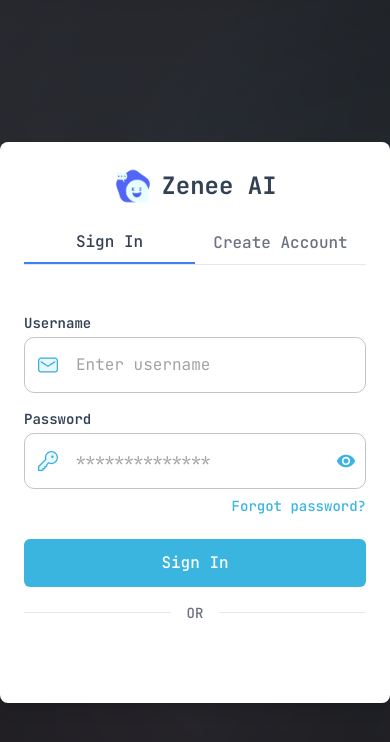
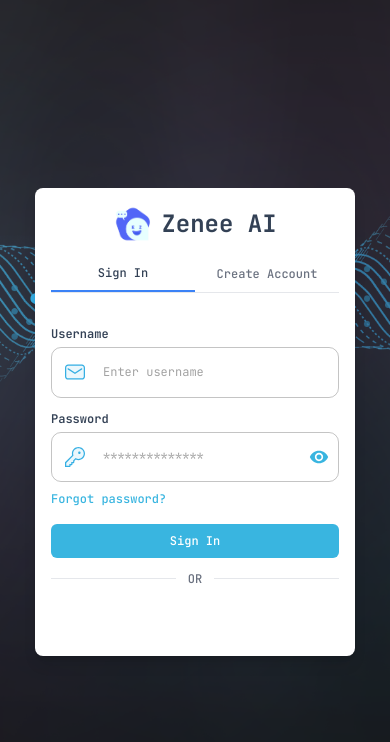
Before and after one commit to hungcvcbn/coze-ai, a Next.js app: page /login in a window 390 px wide. Shown: the top 742 px of the page. Built offline with nearby package versions, Linux system fonts and the light colour scheme; no server answers.

Commit message:
update responsive login sign up

```diff
--- a/src/components/hook-form/CustomTextField.tsx
+++ b/src/components/hook-form/CustomTextField.tsx
@@ -30,11 +30,20 @@ const CustomTextField = forwardRef<HTMLDivElement, CustomTextFieldProps>(
               ? {
                   padding: "3px 8px",
                   height: "24px",
-                  fontSize: "12px",
+                  fontSize: {
+                    xs: "10px",
+                    sm: "12px",
+                    md: "14px",
+                  },
                   fontFamily: "'JetBrains Mono', monospace",
                 }
               : {
                   fontFamily: "'JetBrains Mono', monospace",
+                  fontSize: {
+                    xs: "12px",
+                    sm: "14px",
+                    md: "16px",
+                  },
                 },
           }}
           error={!!error}
@@ -45,12 +54,26 @@ const CustomTextField = forwardRef<HTMLDivElement, CustomTextFieldProps>(
                   textOverflow: "ellipsis",
                   whiteSpace: "nowrap",
                   fontFamily: "'JetBrains Mono', monospace",
+                  fontSize: {
+                    xs: "12px",
+                    sm: "14px",
+                    md: "16px",
+                  },
                 }
               : {
                   fontFamily: "'JetBrains Mono', monospace",
+                  fontSize: {
+                    xs: "12px",
+                    sm: "14px",
+                    md: "16px",
+                  },
                 },
             "& .MuiInputBase-input::placeholder": {
-              fontSize: "14px",
+              fontSize: {
+                xs: "12px",
+                sm: "14px",
+                md: "16px",
+              },
               fontFamily: "'JetBrains Mono', monospace",
             },
             "& .Mui-disabled": {
@@ -62,7 +85,7 @@ const CustomTextField = forwardRef<HTMLDivElement, CustomTextFieldProps>(
                 borderColor: dashedBorder ? "rgb(209 213 219)" : "",
                 borderRadius: "10px",
               },
-              " &:focus-within fieldset": {
+              "&:focus-within fieldset": {
                 borderStyle: "solid",
                 borderColor: dashedBorder ? "primary" : "",
                 borderWidth: dashedBorder ? "2px" : "",
@@ -76,10 +99,19 @@ const CustomTextField = forwardRef<HTMLDivElement, CustomTextFieldProps>(
             "& .MuiFormHelperText-root": {
               marginLeft: "0px !important",
               fontFamily: "'JetBrains Mono', monospace",
+              fontSize: {
+                xs: "10px",
+                sm: "12px",
+                md: "14px",
+              },
             },
             ...(dashedBorder && {
               height: "16px",
-              fontSize: "12px",
+              fontSize: {
+                xs: "10px",
+                sm: "12px",
+                md: "14px",
+              },
             }),
           }}
           helperText={getHelperText(error)}
--- a/src/components/hook-form/RequiredLabel.tsx
+++ b/src/components/hook-form/RequiredLabel.tsx
@@ -9,7 +9,9 @@ type Props = {
 function RequiredLabel({ children, isRequired }: Props) {
   return (
     <div className='flex flex-row'>
-      <p className='text-14-20 text-neutral font-semibold'>{children}</p>
+      <p className='text-12-18 sm:text-14-20 md:text-16-24 text-neutral font-semibold'>
+        {children}
+      </p>
       {isRequired && (
         <Box sx={{ color: "error.main" }} component='span'>
           &nbsp;*
--- a/src/components/login/BasicLoginForm.tsx
+++ b/src/components/login/BasicLoginForm.tsx
@@ -96,31 +96,35 @@ const FormLoginBasic = () => {
 
   return (
     <div
-      className='h-screen w-full flex items-center justify-center bg-white text-neutral'
-      style={{ backgroundImage: `url(${BackgroundImage.src})` }}
+      className='min-h-screen w-full flex items-center justify-center bg-white text-neutral p-4 sm:p-6'
+      style={{
+        backgroundImage: `url(${BackgroundImage.src})`,
+        backgroundSize: "cover",
+        backgroundPosition: "center",
+      }}
     >
-      <div className='relative w-full max-w-lg bg-white mx-auto rounded-lg shadow-lg p-6'>
-        <div className='flex flex-col items-center mb-6'>
-          <div className='flex items-center gap-2 mb-4'>
+      <div className='relative w-full max-w-xs sm:max-w-sm md:max-w-md lg:max-w-lg bg-white mx-auto rounded-lg shadow-lg p-4 sm:p-6'>
+        <div className='flex flex-col items-center mb-4 sm:mb-6'>
+          <div className='flex items-center gap-2 mb-3 sm:mb-4'>
             <Image
               src={LogoZenee}
               alt='Zenee AI'
-              width={40}
-              height={40}
-              className='rounded-lg w-10 h-10'
+              width={32}
+              height={32}
+              className='rounded-lg w-10 h-10 sm:w-12 sm:h-12'
             />
             <div className='text-24-32 font-bold'>Zenee AI</div>
           </div>
 
-          <div className='flex w-full border-b mb-6' role='tablist'>
+          <div className='flex w-full border-b mb-4 sm:mb-6' role='tablist'>
             <button
               role='tab'
               aria-selected={activeTab === "signin"}
               className={clsx(
-                "flex-1 text-center py-2 font-medium",
+                "flex-1 text-center py-2 text-12-18 sm:text-14-20 md:text-16-24 font-medium",
                 activeTab === "signin"
                   ? "border-b-2 border-blue-500"
-                  : "text-gray-500 hover:text-gray-700"
+                  : "text-gray-500 hover:text-neutral"
               )}
               onClick={() => setActiveTab("signin")}
             >
@@ -130,10 +134,10 @@ const FormLoginBasic = () => {
               role='tab'
               aria-selected={activeTab === "signup"}
               className={clsx(
-                "flex-1 text-center py-2 font-medium",
+                "flex-1 text-center py-2 text-12-18 sm:text-14-20 md:text-16-24 font-medium",
                 activeTab === "signup"
                   ? "border-b-2 border-blue-500"
-                  : "text-gray-500 hover:text-gray-700"
+                  : "text-gray-500 hover:text-neutral"
               )}
               onClick={() => setActiveTab("signup")}
             >
@@ -145,7 +149,7 @@ const FormLoginBasic = () => {
         <FormProvider methods={form} onSubmit={form.handleSubmit(handleSubmit)}>
           {activeTab === "signin" ? (
             <div>
-              <div className='flex flex-col gap-4'>
+              <div className='flex flex-col gap-3 sm:gap-4'>
                 <RHFTextField
                   label='Username'
                   name='username'
@@ -217,10 +221,10 @@ const FormLoginBasic = () => {
                 />
               </div>
 
-              <div className='flex justify-end mt-2 mb-6'>
+              <div className='flex justify-start mt-2 mb-4 sm:mb-6'>
                 <Link
                   href={``}
-                  className='text-14-18 font-medium text-primary hover:text-primary-700'
+                  className='text-12-18 sm:text-14-20 md:text-16-24 font-medium text-primary hover:text-primary-700'
                 >
                   Forgot password?
                 </Link>
@@ -229,7 +233,7 @@ const FormLoginBasic = () => {
               <button
                 type='submit'
                 className={clsx(
-                  `w-full py-3 px-4 text-16-24 font-medium`,
+                  `w-full py-2 sm:py-3 px-4 text-12-18 sm:text-14-20 md:text-16-24 font-medium`,
                   loading ? "bg-primary-300 cursor-not-allowed" : "bg-primary hover:bg-primary-700",
                   `text-white rounded-md transition-colors`
                 )}
@@ -238,19 +242,21 @@ const FormLoginBasic = () => {
                 {loading ? "Processing..." : "Sign In"}
               </button>
 
-              <div className='flex items-center justify-center my-4'>
+              <div className='flex items-center justify-center my-3 sm:my-4'>
                 <div className='border-t flex-grow'></div>
-                <span className='px-4 text-14-20 font-medium text-gray-500'>OR</span>
+                <span className='px-3 sm:px-4 text-12-18 sm:text-14-20 md:text-16-24 font-medium text-gray-500'>
+                  OR
+                </span>
                 <div className='border-t flex-grow'></div>
               </div>
 
-              <div className='mt-4'>
+              <div className='mt-3 sm:mt-4'>
                 <ConnectGoogle />
               </div>
             </div>
           ) : (
             <div>
-              <div className='flex flex-col gap-4'>
+              <div className='flex flex-col gap-3 sm:gap-4 mb-4'>
                 <RHFTextField
                   label='Email Address'
                   name='email'
@@ -350,19 +356,10 @@ const FormLoginBasic = () => {
                 />
               </div>
 
-              <div className='flex justify-end mt-2 mb-6'>
-                <Link
-                  href={``}
-                  className='text-14-18 font-medium text-primary hover:text-primary-700'
-                >
-                  Forgot password?
-                </Link>
-              </div>
-
               <button
                 type='button'
                 className={clsx(
-                  `w-full py-3 px-4 text-16-24 font-medium`,
+                  `w-full py-2 sm:py-3 px-4 text-12-18 sm:text-14-20 md:text-16-24 font-medium`,
                   loading ? "bg-primary-300 cursor-not-allowed" : "bg-primary hover:bg-primary-700",
                   `text-white rounded-md transition-colors`
                 )}
@@ -370,14 +367,25 @@ const FormLoginBasic = () => {
               >
                 {loading ? "Processing..." : "Create Account"}
               </button>
-
-              <div className='flex items-center justify-center my-4'>
+              <div className='pt-4 text-12-18 sm:text-14-20 md:text-16-24 text-gray-500'>
+                By creating an account, you agree to our
+                <Link href={``} className='text-primary hover:text-primary-700'>
+                  Terms of Service
+                </Link>{" "}
+                and{" "}
+                <Link href={``} className='text-primary hover:text-primary-700'>
+                  Privacy & Cookie Statement.
+                </Link>
+              </div>
+              <div className='flex items-center justify-center my-3 sm:my-4'>
                 <div className='border-t flex-grow'></div>
-                <span className='px-4 text-14-20 font-medium text-gray-500'>OR</span>
-                <div className='border-t flex-grow'></div>
+                <span className='px-3 sm:px-4 text-12-18 sm:text-14-20 md:text-16-24 font-medium text-gray-500'>
+                  OR
+                </span>
+                <div className='border-t flex-grow'> </div>
               </div>
 
-              <div className='mt-4'>
+              <div className='mt-3 sm:mt-4'>
                 <ConnectGoogle />
               </div>
             </div>
```
